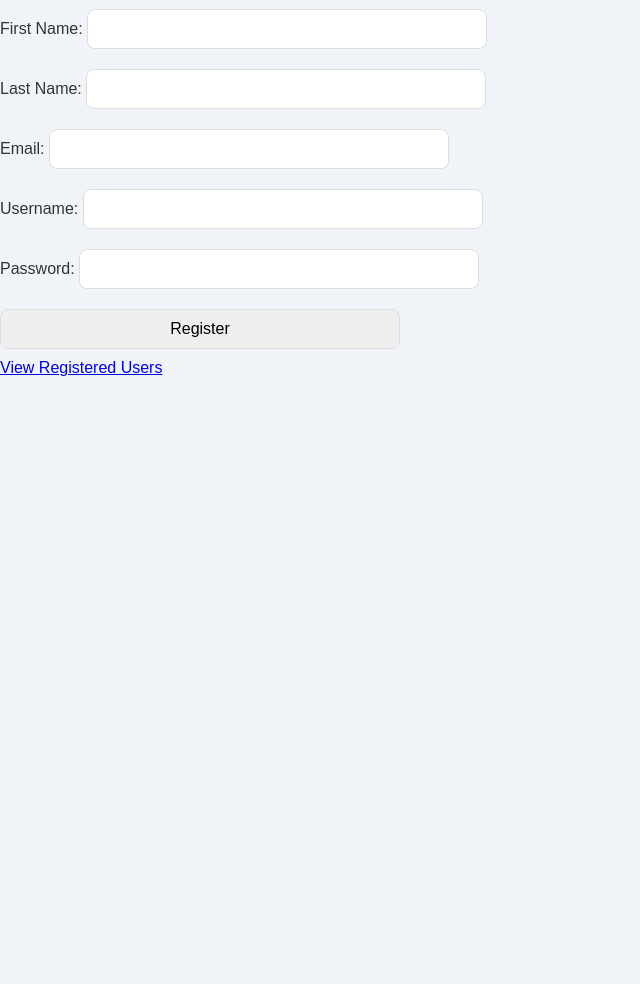
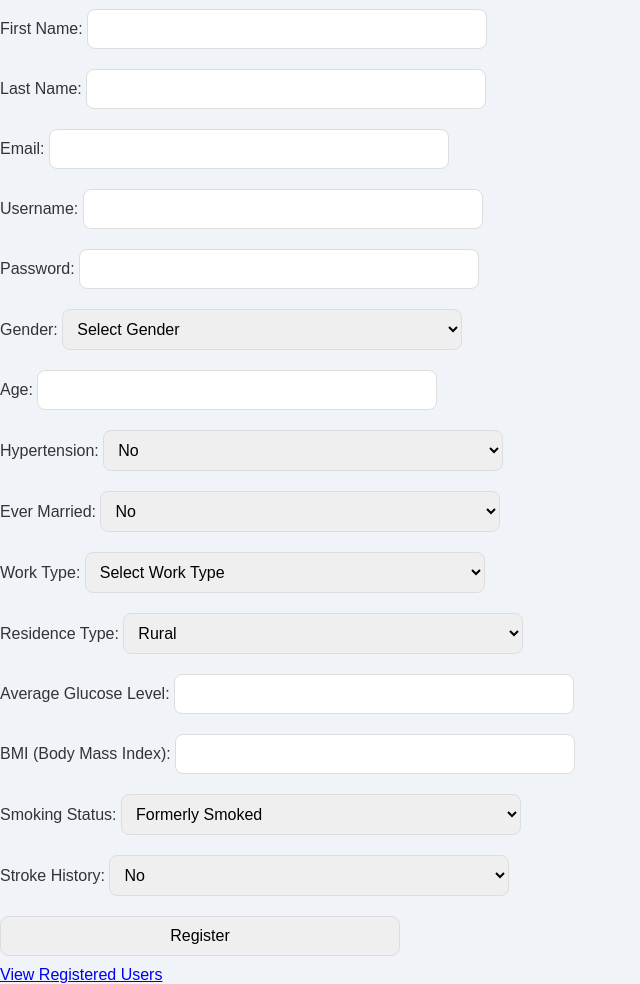
Before and after one commit to CS-LTU/com7033-assignment-lurkyns, a Flask app: page /signup in a window 1280 px wide. Shown: the part 99-1083 px from the top of the page, without its empty margins (0-640 px from the left). Before the commit the page ends 475 px from the top, so only its background shows below. Run offline with Flask 3, Linux system fonts and the light colour scheme.

Commit message:
added more files in the register process

```diff
--- a/templates/Signup.html
+++ b/templates/Signup.html
@@ -41,6 +41,75 @@
             <label for="password">Password:</label>
             <input type="password" id="password" name="password" pattern="(?=.*\d)(?=.*[a-z])(?=.*[A-Z]).{8,}" title="Password must be at least 8 characters long, include at least one uppercase letter, one lowercase letter, and one number." required>
             <br>
+            <label for="gender">Gender:</label>
+            <select id="gender" name="gender" required>
+                <option value="">Select Gender</option>
+                <option value="Male">Male</option>
+                <option value="Female">Female</option>
+                <option value="Other">Other</option>
+            </select>
+            <br>
+
+            <label for="age">Age:</label>
+            <input type="number" id="age" name="age" min="0" required>
+            <br>
+
+            <label for="hypertension">Hypertension:</label>
+            <select id="hypertension" name="hypertension" required>
+                <option value="0">No</option>
+                <option value="1">Yes</option>
+            </select>
+            <br>
+
+            <label for="ever_married">Ever Married:</label>
+            <select id="ever_married" name="ever_married" required>
+                <option value="No">No</option>
+                <option value="Yes">Yes</option>
+            </select>
+            <br>
+
+            <label for="work_type">Work Type:</label>
+            <select id="work_type" name="work_type" required>
+                <option value="">Select Work Type</option>
+                <option value="Children">Children</option>
+                <option value="Govt_job">Government Job</option>
+                <option value="Never_worked">Never Worked</option>
+                <option value="Private">Private</option>
+                <option value="Self_employed">Self-employed</option>
+            </select>
+            <br>
+
+            <label for="residence_type">Residence Type:</label>
+            <select id="residence_type" name="residence_type" required>
+                <option value="Rural">Rural</option>
+                <option value="Urban">Urban</option>
+            </select>
+            <br>
+
+            <label for="avg_glucose_level">Average Glucose Level:</label>
+            <input type="number" id="avg_glucose_level" name="avg_glucose_level" step="0.01" required>
+            <br>
+
+            <label for="bmi">BMI (Body Mass Index):</label>
+            <input type="number" id="bmi" name="bmi" step="0.1" required>
+            <br>
+
+            <label for="smoking_status">Smoking Status:</label>
+            <select id="smoking_status" name="smoking_status" required>
+                <option value="Formerly smoked">Formerly Smoked</option>
+                <option value="Never smoked">Never Smoked</option>
+                <option value="Smokes">Smokes</option>
+                <option value="Unknown">Unknown</option>
+            </select>
+            <br>
+
+            <label for="stroke">Stroke History:</label>
+            <select id="stroke" name="stroke" required>
+                <option value="0">No</option>
+                <option value="1">Yes</option>
+            </select>
+            <br>
+
             <input type="submit" value="Register">
         </form>
     </div>
```
